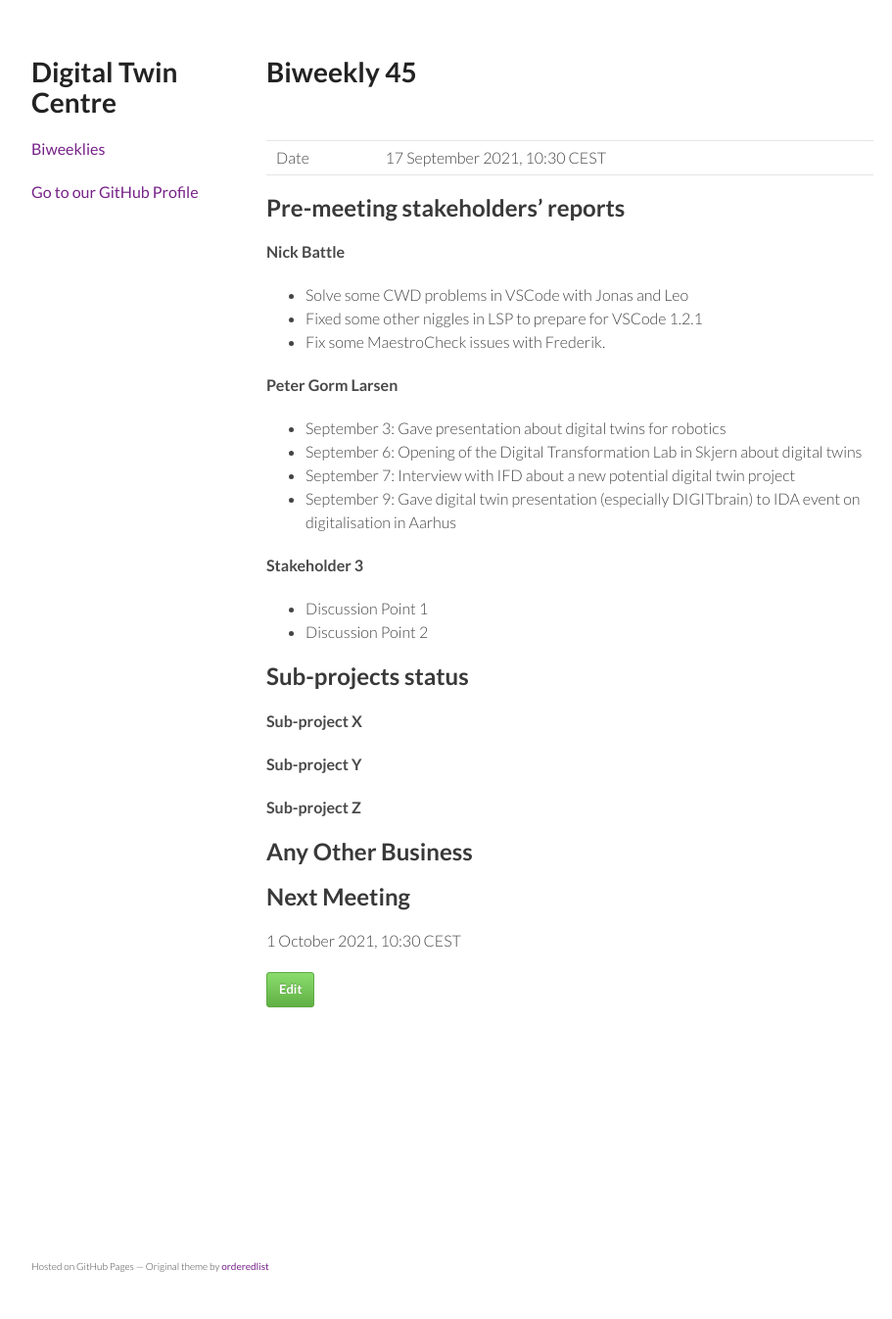
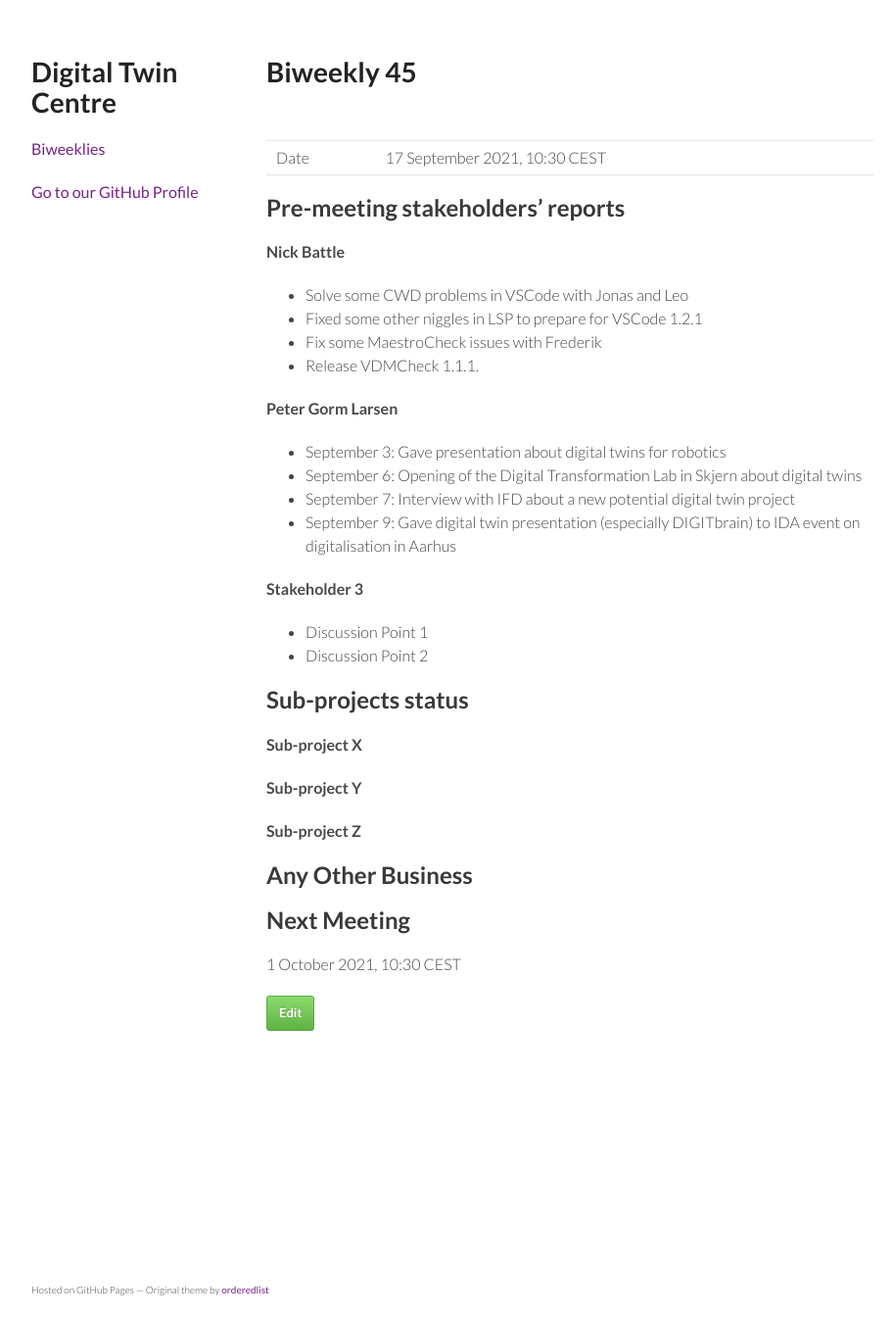
Before and after one commit to digitaltwincentre/digitaltwincentre.github.io, a Jekyll site: the page built from _biweeklies/Biweekly-45.md, in a window 1280 px wide. Shown: the whole page at 98% size, without its empty margins (178-1089 px from the left). Built offline with Jekyll 4.4.1, drawn with Linux system fonts in a browser that asks for light colours; nearby versions of some CDN libraries; before the commit the page ends 1322 px from its top, so only the background shows below that.

Commit message:
Update Biweekly-45.md

```diff
--- a/_biweeklies/Biweekly-45.md
+++ b/_biweeklies/Biweekly-45.md
@@ -23,7 +23,8 @@ date: 17 September 2021, 1030 CEST
 #### Nick Battle
 * Solve some CWD problems in VSCode with Jonas and Leo
 * Fixed some other niggles in LSP to prepare for VSCode 1.2.1
-* Fix some MaestroCheck issues with Frederik.
+* Fix some MaestroCheck issues with Frederik
+* Release VDMCheck 1.1.1.
 
 #### Peter Gorm Larsen
 * September 3: Gave presentation about digital twins for robotics
```
